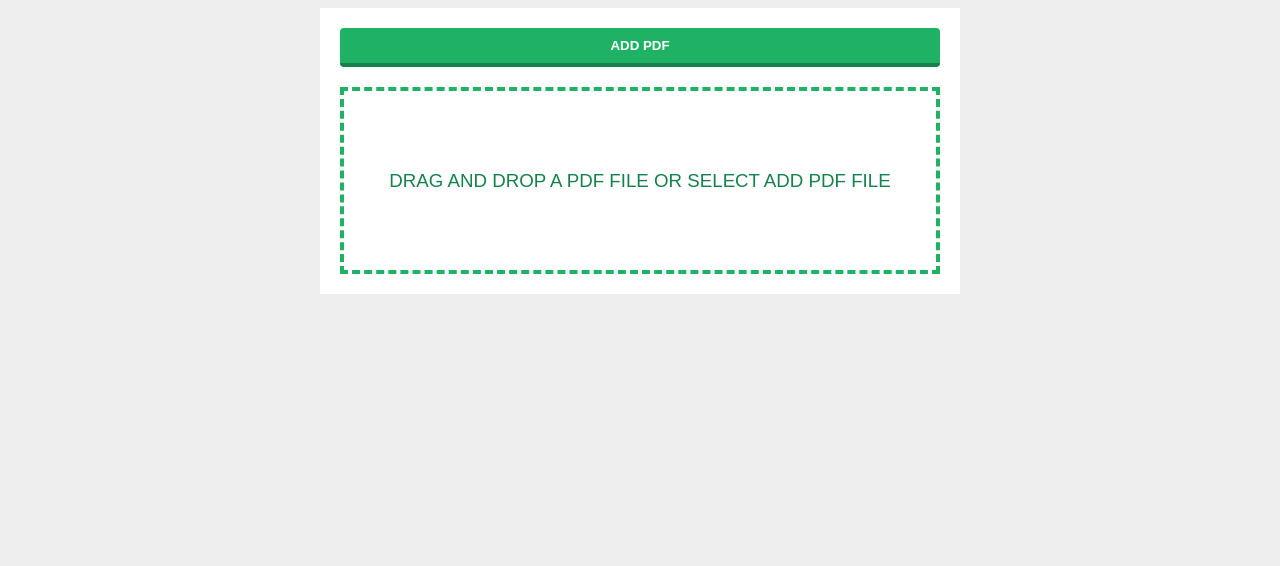
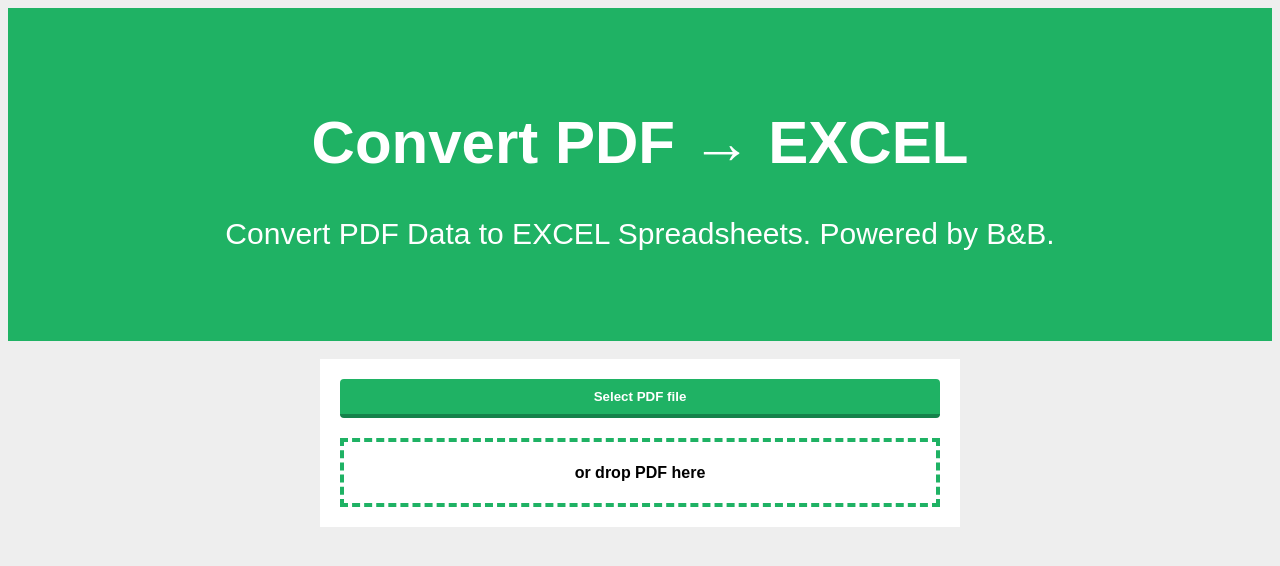
Before and after one commit to nitin-bnb/pdftoexcel, a plain HTML site: page templates/pdftoexcel.html in a window 1280 px wide. Drawn offline with nearby package versions, Linux system fonts and the light colour scheme.

Commit message:
pdf html changed

```diff
--- a/templates/pdftoexcel.html
+++ b/templates/pdftoexcel.html
@@ -53,14 +53,19 @@
                 font-family: sans-serif;
                 background-color: #eeeeee;
             }
-
+            .header {
+                padding: 60px;
+                text-align: center;
+                background: #1FB264;
+                color: white;
+                font-size: 30px;
+            }
             .file-upload {
                 background-color: #ffffff;
                 width: 600px;
                 margin: 0 auto;
                 padding: 20px;
             }
-
             .file-upload-btn {
                 width: 100%;
                 margin: 0;
@@ -72,7 +77,7 @@
                 border-bottom: 4px solid #15824B;
                 transition: all .2s ease;
                 outline: none;
-            text-transform: uppercase;
+                /* text-transform: uppercase; */
                 font-weight: 700;
             }
 
@@ -168,12 +173,17 @@
         </style>
     </head>
     <body>
+        <div class="header">
+            <h1>Convert PDF <b> &#8594;</b> EXCEL</h1>
+            <p>Convert PDF Data to EXCEL Spreadsheets. Powered by B&B.</p>
+        </div>
+        <br />
         <div class="file-upload">
-        <button class="file-upload-btn" type="button" onclick="$('.file-upload-input').trigger( 'click' )">Add PDF</button>
+        <button class="file-upload-btn" type="button" onclick="$('.file-upload-input').trigger( 'click' )">Select PDF file</button>
         <div class="file-upload-wrap">
             <input class="file-upload-input" type='file' onchange="readURL(this);" accept="pdf/*" />
             <div class="drag-text">
-                <h3>Drag and drop a PDF file or select add PDF file</h3>
+                <h4>or drop PDF here</h4>
             </div>
         </div>
         <div class="file-upload-content">
```
Lines whose indentation alone changed are shown as unchanged.
